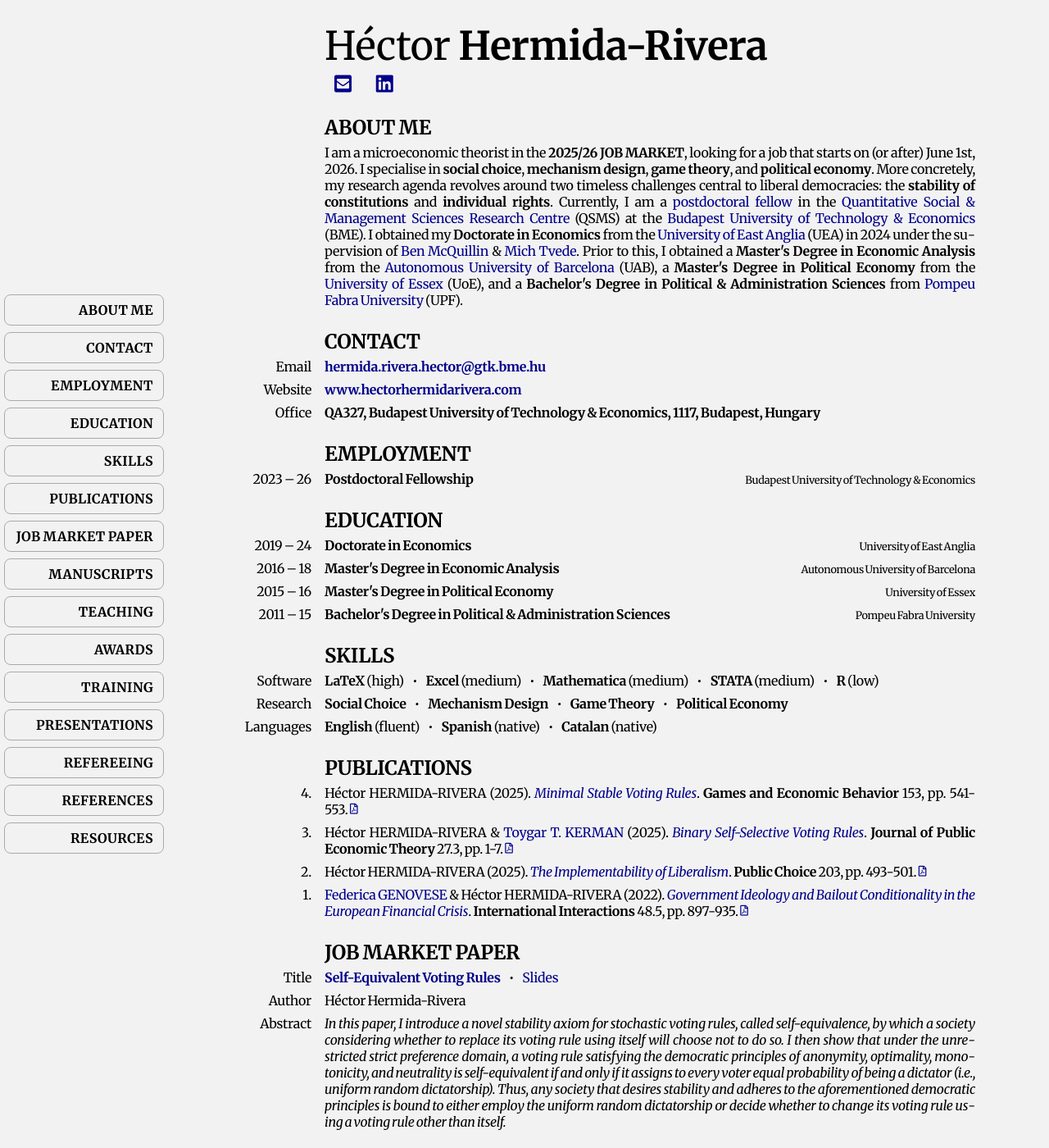
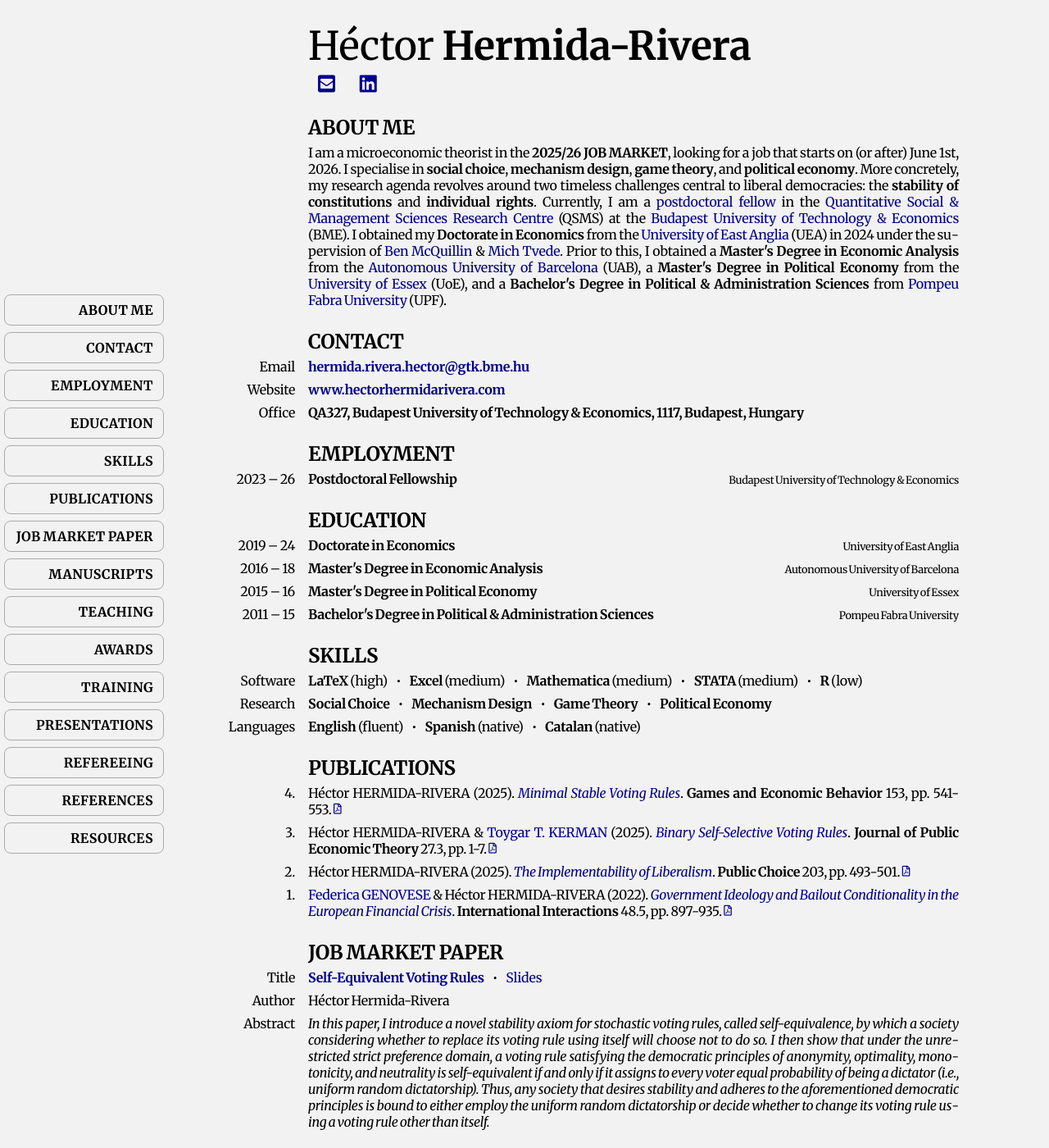
Before and after one commit to HectorHermidaRivera/hectorhermidarivera.github.io, a Jekyll site: the page built from index.md, in a window 1280 px wide and 1400 px high. Shown: the whole window at 82% size. Built offline with Jekyll 4.4.1, drawn with Linux system fonts in a browser that asks for light colours; a style sheet for code colours, icons or effects is not loaded.

Commit message:
Update style.css

```diff
--- a/assets/css/style.css
+++ b/assets/css/style.css
@@ -75,7 +75,7 @@ body {
 .content {
   max-width: 1000px;
   width: 100%;
-  margin-left: max(210px, (100vw - 1000px)/2);
+  margin-left: max(190px, (100vw - 1000px)/2);
   margin-right: max(20px, (100vw - 1000px)/2);
   padding: 0 20px 30px 20px;
   box-sizing: border-box;
```
